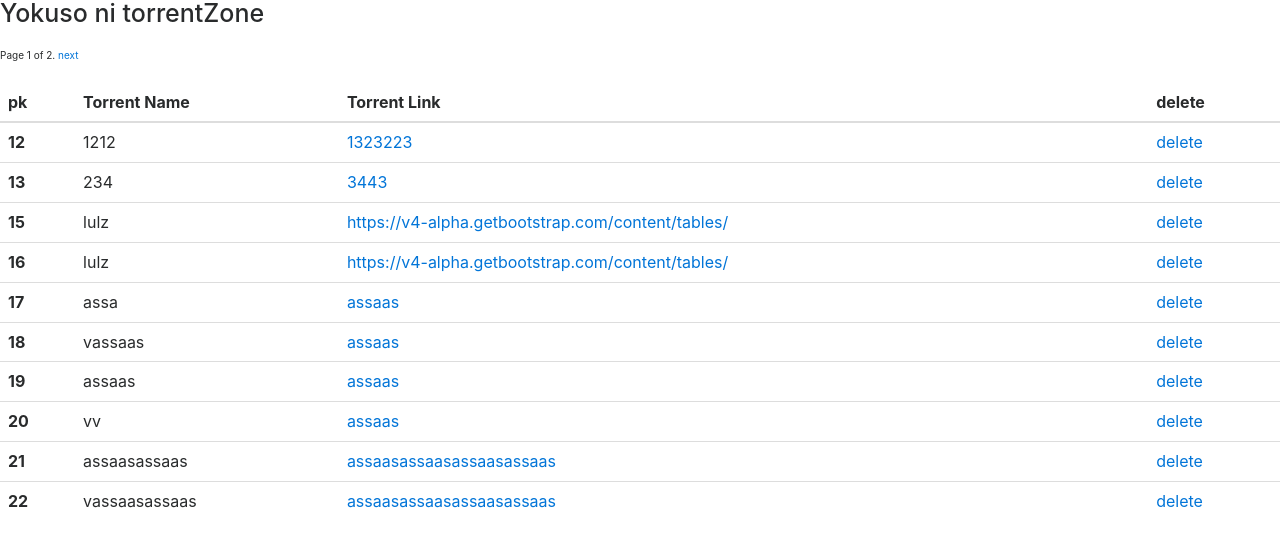
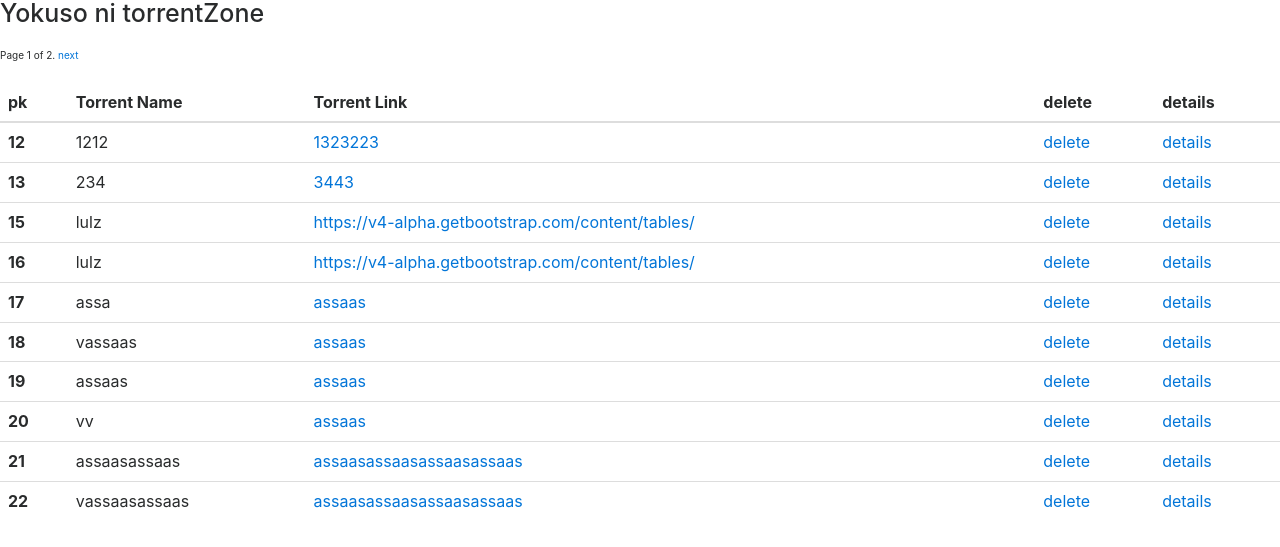
Before and after one commit to self20/torrentzone1, a Django app: page / in a window 1280 px wide. Shown: the top 547 px of the page. Run offline with Django 3.2, Linux system fonts and the light colour scheme; data comes from the database, SQL or seed files in the repository; some libraries are stand-ins or nearby versions.

Commit message:
You can see torrents details

```diff
--- a/torrentzone/forms.py
+++ b/torrentzone/forms.py
@@ -5,4 +5,4 @@ class torrentForm(ModelForm):
     # TODO: Define other fields here
     class Meta:
         model = torrentModel
-        fields = ['torrentName','torrentLink']
+        fields = ['torrentName','torrentLink', 'torrentInfo',]
--- a/torrentzone/models.py
+++ b/torrentzone/models.py
@@ -8,6 +8,7 @@ from django.db import models
 class torrentModel(models.Model):
     torrentName = models.CharField(max_length=300)
     torrentLink = models.CharField(max_length=500)
+    torrentInfo = models.TextField(null=True,blank=True)
 
     def __str__(self):
         return self.torrentName
--- a/torrentzone/templates/home.html
+++ b/torrentzone/templates/home.html
@@ -7,6 +7,7 @@
       <th>Torrent Name</th>
       <th>Torrent Link</th>
       <th>delete</th>
+      <th>details</th>
     </tr>
   </thead>
   <tbody>
@@ -16,6 +17,7 @@
             <td>{{ i.torrentName }}</td>
             <td><a href='{{ i.torrentLink }}'>{{ i.torrentLink }}</a></td>
             <td><a href="{% url 'delete_torrent' i.id %}">delete</a></td>
+            <td><a href="{% url 'torrent_details' i.id %}">details</a></td>
           </tr>
       {% endfor %}
 
--- a/torrentzone/urls.py
+++ b/torrentzone/urls.py
@@ -6,4 +6,5 @@ urlpatterns = [
     url(r'^$', views.home, name="home"),
     url(r'^create/', views.create, name="create"),
     url(r'^delete_torrent/(?P<pk>\d+)/$', views.delete_torrent, name='delete_torrent'),
+    url(r'^torrent_details/(?P<pk>\d+)/$', views.torrent_details, name='torrent_details'),
 ]
--- a/torrentzone/views.py
+++ b/torrentzone/views.py
@@ -44,3 +44,10 @@ def delete_torrent(request, pk):
         x = torrentModel.objects.get(pk=pk)
         x.delete()
     return redirect("home")
+
+def torrent_details(request, pk):
+    x = torrentModel.objects.get(pk=pk)
+    context = {
+        "obj": x,
+    }
+    return render (request,"details.html",context)
```
Also changed, not shown: torrentzone/templates/details.html (added, +10 -0 lines), torrentzone/migrations/0002_torrentmodel_torrentinfo.py (added), 2 other files.
